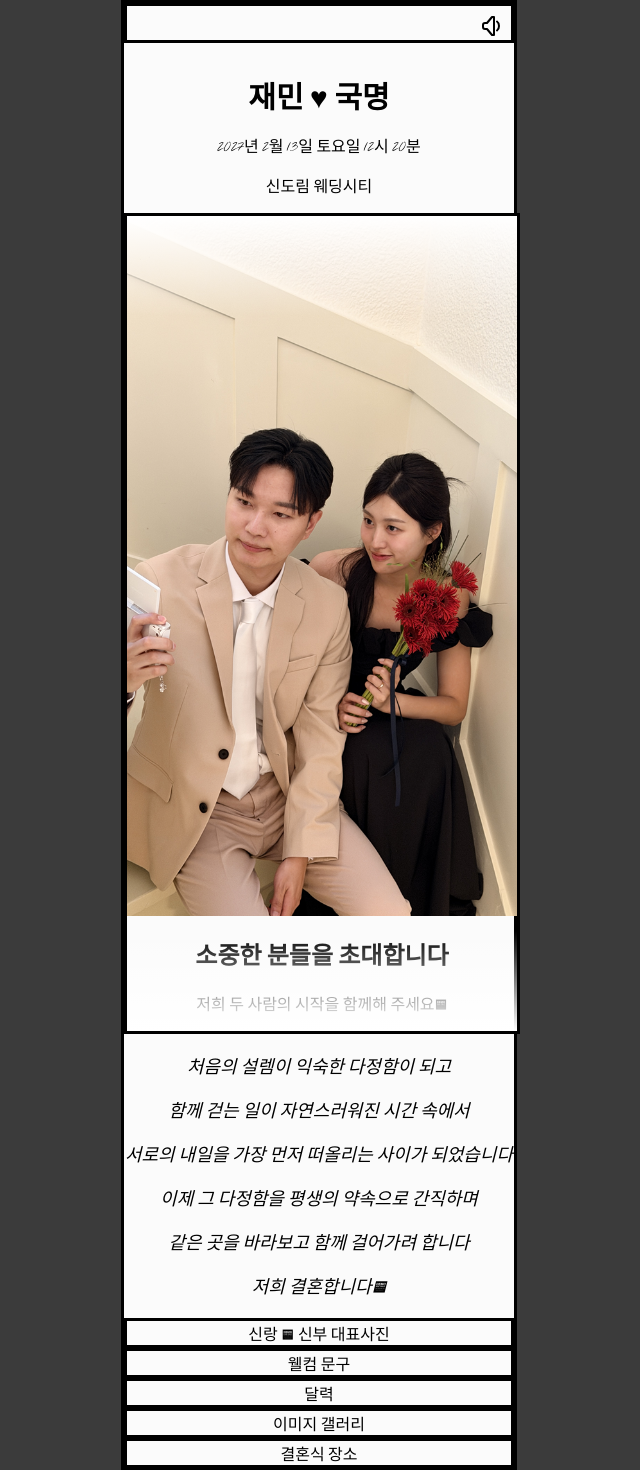
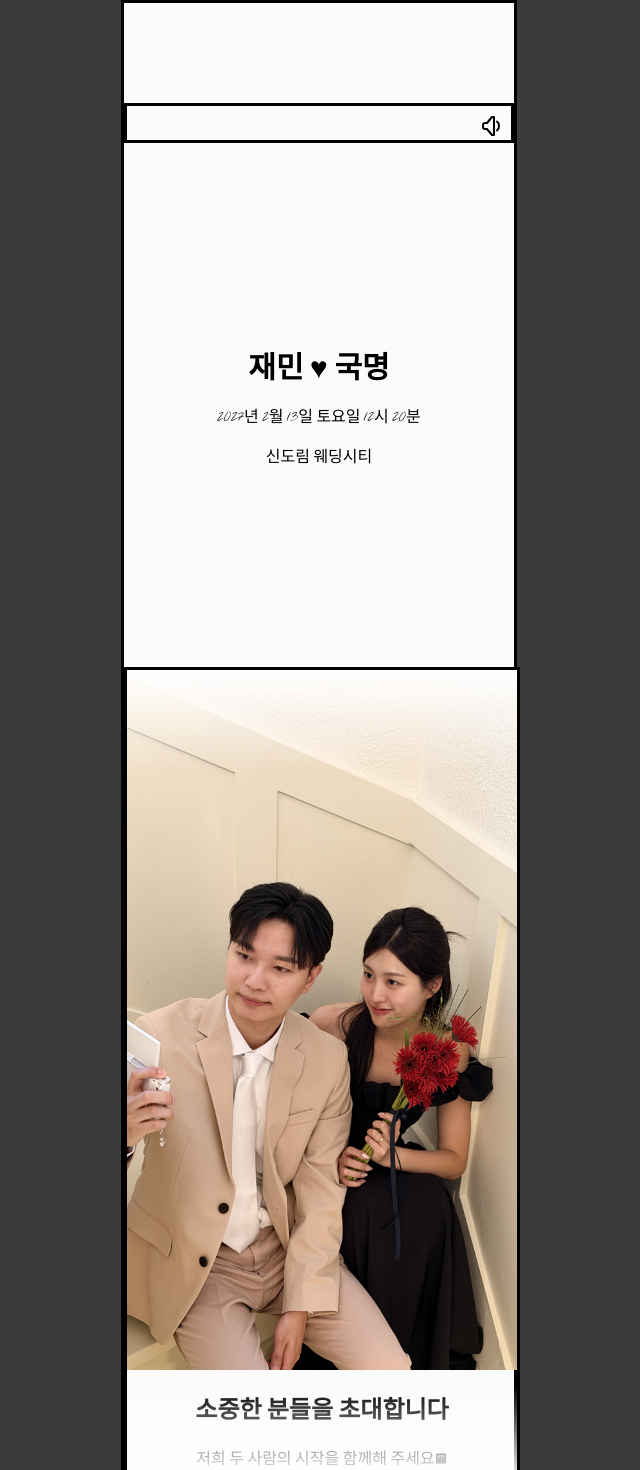
Before and after one commit to tjdrhd1207/mobile_invitation.github.io, a React (Vite) app: page / in a window 1280 px wide. Shown: the top 1470 px of the page, without its empty margins (321-961 px from the left). Built offline with nearby package versions, Linux system fonts and the light colour scheme.

Commit message:
section 나누기 추가

```diff
--- a/src/App.tsx
+++ b/src/App.tsx
@@ -11,11 +11,18 @@ export default function App() {
   return (
     <>
       <div className="main-frame">
+        <section className="page-section">
           <AudioComponent />
+        </section>
+
         <ScrollReveal>
+          <section className="page-section">
             <TopLetter />
+          </section>
         </ScrollReveal>
+
         <ScrollReveal>
+          <section className="page-section">
             <div className="main-image-container" style={{ border: debug }}>
               <img className="main-image" src={mainImage} alt="메인 이미지" />
               <div className="main-text">
@@ -23,9 +30,13 @@ export default function App() {
                 <p>저희 두 사람의 시작을 함께해 주세요.</p>
               </div>
             </div>
+          </section>
         </ScrollReveal>
+
         <ScrollReveal>
+          <section className="page-section">
             <Introduce />
+          </section>
         </ScrollReveal>
         <div style={{ border: debug }}>
           신랑 / 신부 대표사진
--- a/src/style.css
+++ b/src/style.css
@@ -79,8 +79,10 @@ body {
 /* 기본상태 */
 .scroll-reveal {
   opacity: 0;
-  transform: tranaslateY(20px);
-  transition: opacity 0.6s ease-out, transform 0.6s ease-out;
+  transform: translateY(70px);
+  transition:
+    opacity 1.2s ease,
+    transform 1.2s cubic-bezier(0.22, 1, 0.36, 1);
 }
 
 .scroll-reveal.visible {
@@ -99,3 +101,9 @@ body {
   font-style: italic;
   margin-bottom: 20px;
 }
+
+/* 모든 섹션에 공통 적용 */
+.page-section {
+  margin-top: 100px;
+  margin-bottom: 100px;
+}
```
Lines whose indentation alone changed are shown as unchanged.
